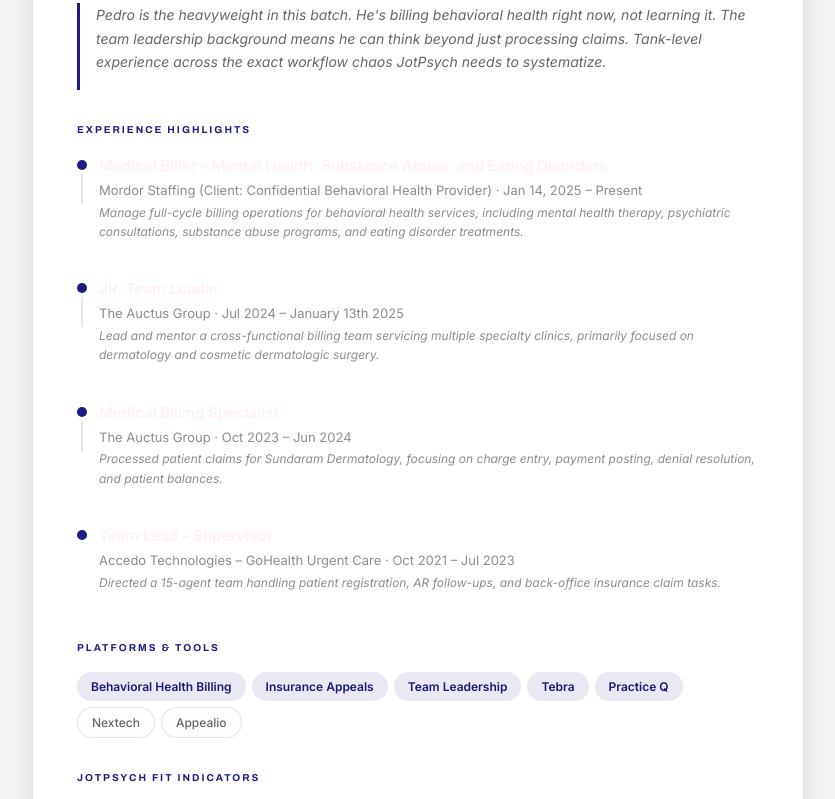
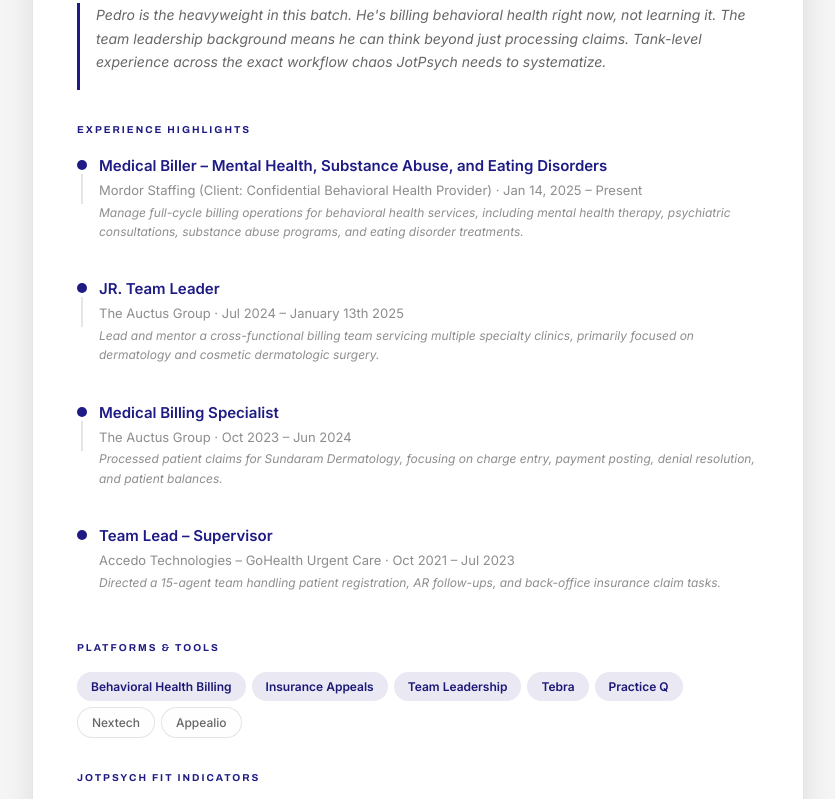
Before and after one commit to wg-dotcom/jotpsych-revenue-cycle-specialist-candidates, a plain HTML site: page index.html in a window 1280 px wide. Shown: the part 2285-3084 px from the top of the page, without its empty margins (222-1057 px from the left). Drawn offline with Linux system fonts and the light colour scheme.

Commit message:
Fix contrast: dark text/hero vars were set to near-white (#FFF1F2)
Co-Authored-By: Claude Opus 4.8 <noreply@anthropic.com>

```diff
--- a/index.html
+++ b/index.html
@@ -10,9 +10,10 @@
   <style>
     :root {
       --primary: #1E1B84;
+            --text-dark: #15103a;
       --primary-dark: #1a1770;
       --primary-deeper: #15135c;
-      --dark: #FFF1F2;
+      --dark: #14114a;
       --highlight: #7C3AED;
       --bg-light: #fffefe;
       --bg-subtle: rgba(0,0,0,0.04);
@@ -20,7 +21,7 @@
       --bg-card: #ffffff;
       --bg-card-hover: #fafafa;
       --white: #FFFFFF;
-      --text-primary: #FFF1F2;
+      --text-primary: #1E1B84;
       --text-mid: rgba(0,0,0,0.6);
       --text-light: rgba(0,0,0,0.45);
       --text-muted: rgba(0,0,0,0.35);
```
